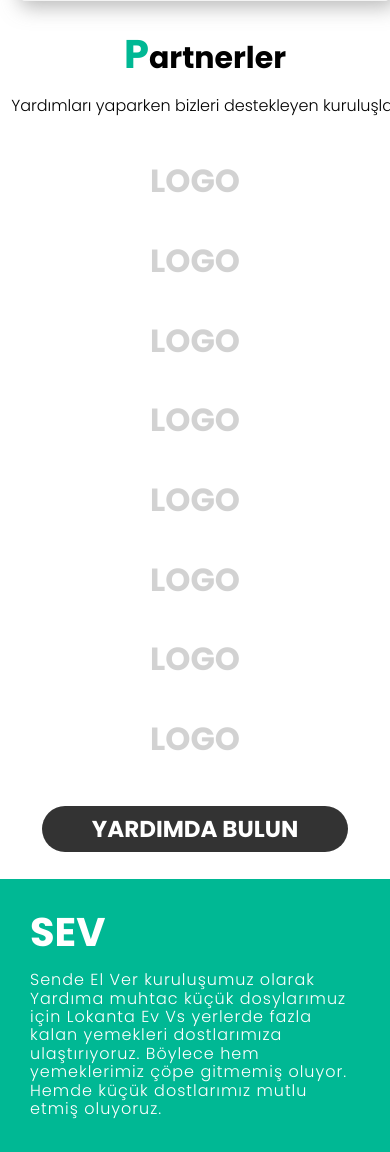
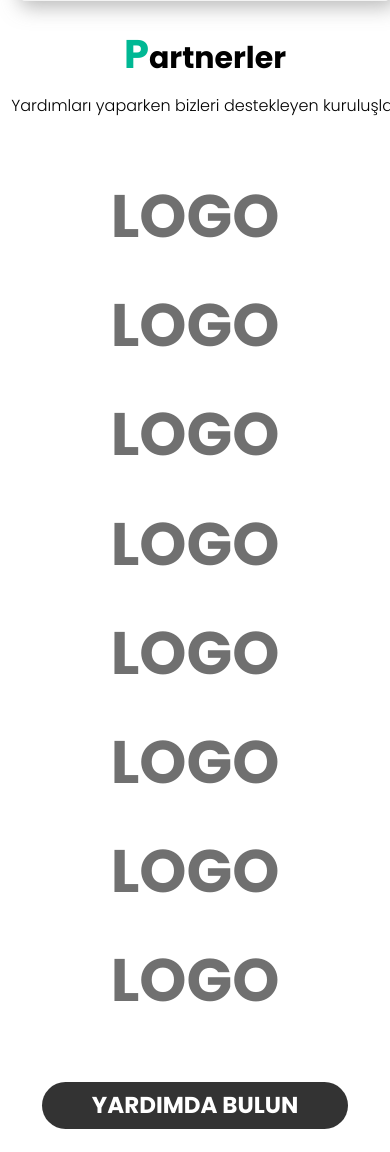
Before and after one commit to FYvgunes/Bitirme_Projesi, a PHP site: page / in a window 390 px wide; the page is wider, and only the part inside the window is pictured. Shown: the part 3559-4711 px from the top of that part. Run offline with PHP 8.4, Linux system fonts and the light colour scheme; some libraries are stand-ins or nearby versions.

Commit message:
Anasayfa kısmı Mobil ve web versiyonu yapıldı

```diff
--- a/Assets/css/main.css
+++ b/Assets/css/main.css
@@ -580,16 +580,15 @@
           -o-transform: scale(1.2); }
 
 .partners {
-  padding: 0 0;
+  padding: 0 80px;
   display: flex;
-  align-items: center;
-  justify-content: space-between;
-  flex-wrap: wrap; }
+  justify-content: left;
+  align-items: center; }
   .partners .partner {
-    width: calc(25% - 10px); }
+    width: calc(25% - 5px);
+    text-align: center; }
     .partners .partner h1 {
-      text-align: center;
-      color: rgba(175, 175, 175, 0.566); }
+      color: #707070; }
 
 .Help_button {
   width: 100%;
@@ -716,4 +715,14 @@
   .partners .partner {
     width: 100%; }
   footer .footers .footer {
-    width: 100%; } }
+    width: 100%; }
+  .partners {
+    padding: 0 0;
+    margin: 0;
+    display: block; }
+    .partners .partner {
+      width: 100%;
+      text-align: center; }
+      .partners .partner h1 {
+        color: #707070;
+        font-size: 60px; } }
--- a/Assets/sass/main.scss
+++ b/Assets/sass/main.scss
@@ -96,18 +96,17 @@
 }
 
 .partners {
-  padding: 0 0;
+  padding: 0 80px;
   display: flex;
+  justify-content: left;
   align-items: center;
-  justify-content: space-between;
-  flex-wrap: wrap;
 
   .partner {
-    width: calc(25% - 10px);
+    width: calc(25% - 5px);
+    text-align: center;
 
     h1 {
-      text-align: center;
-      color: rgba(175, 175, 175, 0.566);
+      color: rgb(112, 112, 112);
     }
   }
 }
@@ -154,6 +153,7 @@
         letter-spacing: 1px;
         font-weight: 500;
       }
+
       h2 {
         text-align: center;
       }
@@ -173,6 +173,7 @@
           }
         }
       }
+
       ol {
         li {
           list-style: none;
@@ -190,8 +191,10 @@
       }
     }
   }
+
   .sociol_icon {
     text-align: center;
+
     ul {
       width: 100%;
       display: flex;
@@ -203,6 +206,7 @@
         margin-right: 15px;
         width: 32px;
         height: 32px;
+
         img {
           display: block;
           width: 100%;
@@ -220,9 +224,11 @@
         }
       }
     }
+
     h4 {
       padding: 0;
       margin-bottom: 0;
+
       a {
         cursor: pointer;
         color: $beyaz;
@@ -231,6 +237,7 @@
     }
   }
 }
+
 @media (max-width: 750px) {
   .header {
     .header-title {
@@ -258,6 +265,7 @@
       width: calc(40% - 10px);
     }
   }
+
   .section-title {
     h1 {
       font-size: 30px;
@@ -269,10 +277,12 @@
     }
   }
 }
+
 .partners {
   .partner {
     width: calc(52% - 10px);
   }
+
   footer {
     .footers {
       .footer {
@@ -281,6 +291,7 @@
     }
   }
 }
+
 @media (max-width: 400px) {
   .helpcards {
     padding: 0 0px;
@@ -289,11 +300,13 @@
       width: 100%;
     }
   }
+
   .partners {
     .partner {
       width: 100%;
     }
   }
+
   footer {
     .footers {
       .footer {
@@ -301,4 +314,21 @@
       }
     }
   }
+  //Partnerler kısmı
+
+  .partners {
+    padding: 0 0;
+    margin: 0;
+    display: block;
+
+    .partner {
+      width: 100%;
+      text-align: center;
+
+      h1 {
+        color: rgb(112, 112, 112);
+        font-size: 60px;
+      }
+    }
+  }
 }
--- a/index.html
+++ b/index.html
@@ -199,6 +199,8 @@
         <div class="partner">
           <h1>LOGO</h1>
         </div>
+      </div>
+      <div class="partners">
         <div class="partner">
           <h1>LOGO</h1>
         </div>
```
Also changed, not shown: package.json (line endings or trailing spaces).
